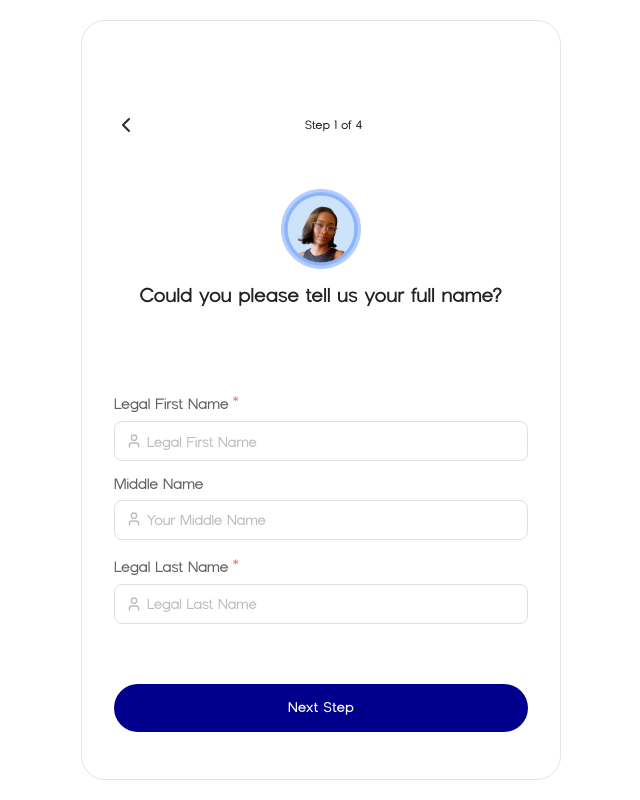
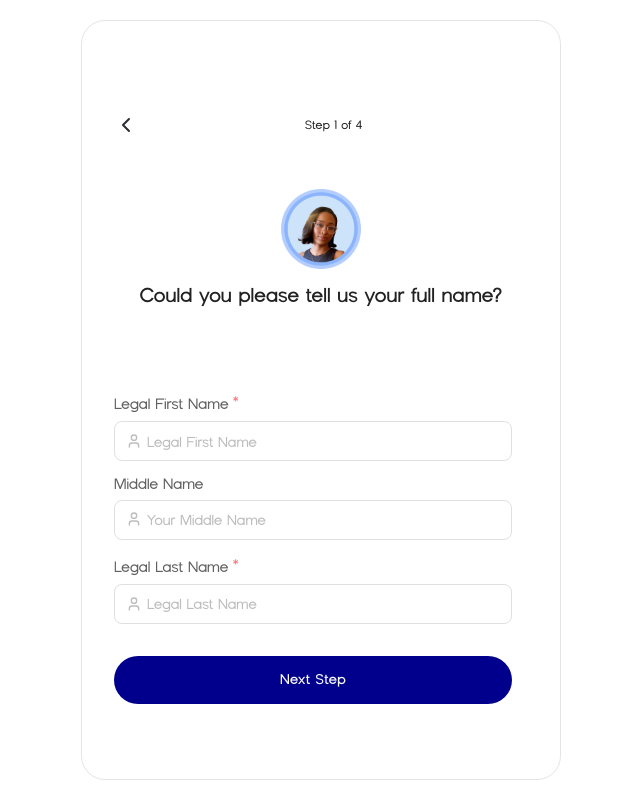
Before and after one commit to Born2shine/wizpulse, a React (Vite) app: page / in a window 1280 px wide. Both pictures are taken after a click on the button "Get Started". Shown: the whole page, without its empty margins (319-959 px from the left). Built offline with nearby package versions, Linux system fonts and the light colour scheme.

Commit message:
minor updates

```diff
--- a/src/pages/register/registration-steps/step-one.tsx
+++ b/src/pages/register/registration-steps/step-one.tsx
@@ -16,7 +16,7 @@ const StepOne = ({ formik }: any) => {
           navigate("/");
         }}
       />
-
+      <div className="h-[38vh] md:h-full overflow-auto pr-4">
         <div className="flex flex-col items-center w-full justify-center h-full mt-8">
           <div className="relative mb-3 w-full">
             <Input
@@ -47,7 +47,7 @@ const StepOne = ({ formik }: any) => {
             />
             <User size="16" className="absolute left-3 top-[38px] text-isGray400" />
           </div>
-        <div className="relative mb-3 w-full">
+          <div className="relative w-full">
             <Input
               label="Legal Last Name"
               id="last_name"
@@ -63,13 +63,14 @@ const StepOne = ({ formik }: any) => {
             <User size="16" className="absolute left-3 top-11 text-isGray400" />
           </div>
           <Button
-          className="w-full mt-[3rem]"
+            className="w-full mt-[2rem]"
             onClick={() => formik.handleSubmit()}
             type="button"
           >
             Next Step
           </Button>
         </div>
+      </div>
     </section>
   );
 };
```
Also changed, not shown: 1 other file (tests, documents, lock files or other folders). Lines whose indentation alone changed are shown as unchanged.
